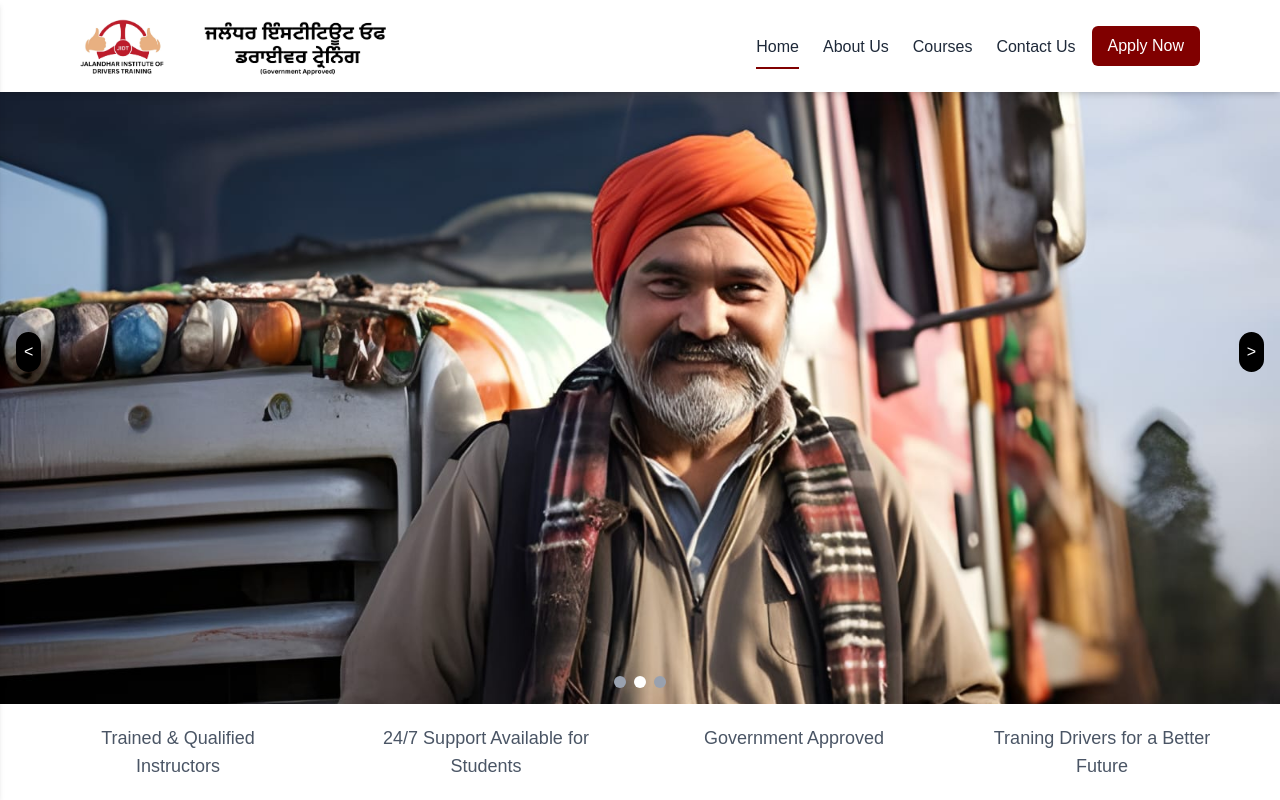
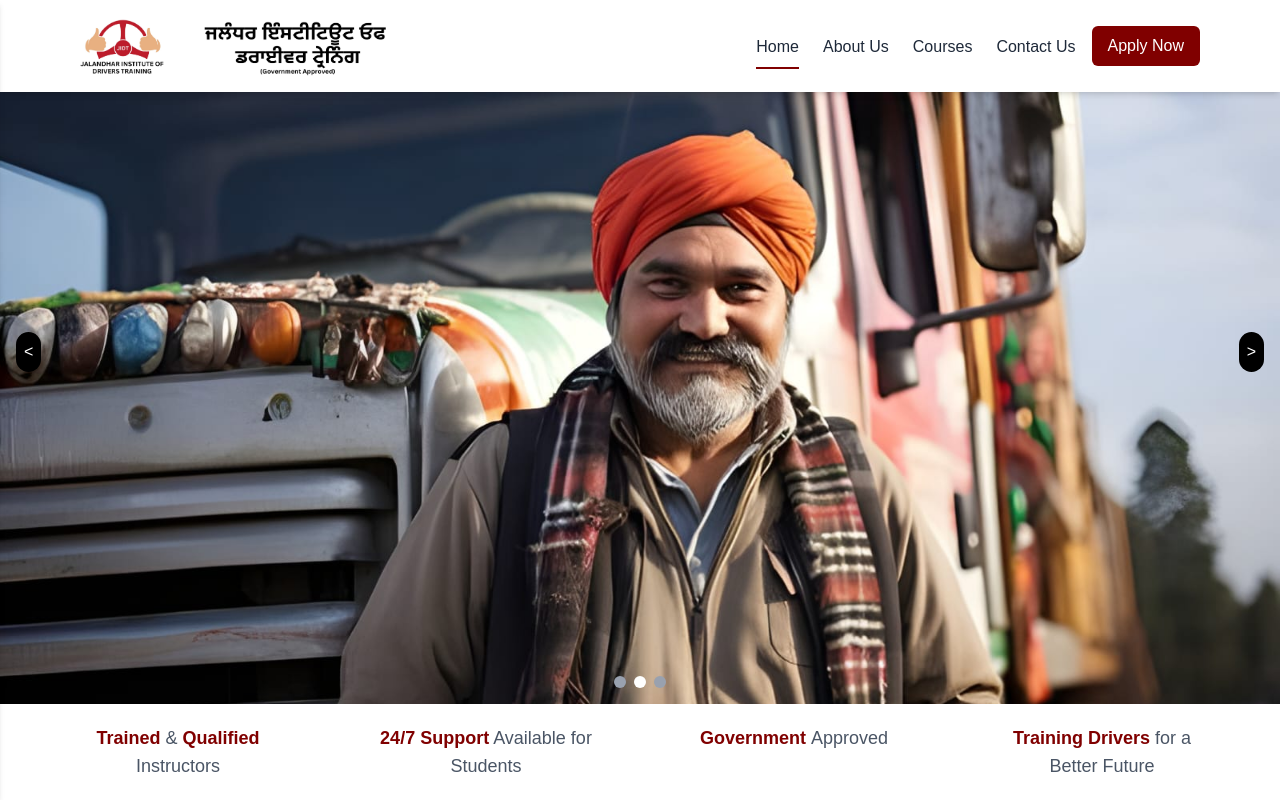
Before and after one commit to vyaparguru/itdc, a Next.js app: page / in a window 1280 px wide. Shown: the top 800 px of the page. Built offline with nearby package versions, Linux system fonts and the light colour scheme.

Commit message:
updated results

```diff
--- a/components/Hero.jsx
+++ b/components/Hero.jsx
@@ -43,7 +43,6 @@ const HeroSection = () => {
               animate={{ opacity: currentSlide === index ? 1 : 0 }}
               exit={{ opacity: 0 }}
             >
-
             </motion.div>
           ))}
         </AnimatePresence>
--- a/components/Results.jsx
+++ b/components/Results.jsx
@@ -11,30 +11,30 @@ const Results = () => {
           <div>
             {/* <span className="text-4xl md:text-5xl font-extrabold text-gray-800">
               <CountUp end={3} duration={2} />
-              <span className="text-[#800000]">Trained & Qualified</span>
+              <span className="font-semibold text-[#800000]">Trained & Qualified</span>
             </span> */}
-            <p className="text-lg text-gray-600">Trained & Qualified Instructors</p>
+            <p className="text-lg text-gray-600"><span className="font-semibold text-[#800000]">Trained</span> & <span className="font-semibold text-[#800000]">Qualified</span> Instructors</p>
           </div>
           <div>
             {/* <span className="text-4xl md:text-5xl font-extrabold text-gray-800">
               <CountUp end={24} duration={2} />
-              <span className="text-[#800000]">/7</span>
+              <span className="font-semibold text-[#800000]">/7</span>
             </span> */}
-            <p className="text-lg text-gray-600">24/7 Support Available for Students </p>
+            <p className="text-lg text-gray-600"><span className="font-semibold text-[#800000]">24/7 Support</span> Available for Students </p>
           </div>
           <div>
             {/* <span className="text-4xl md:text-5xl font-extrabold text-gray-800">
               <CountUp end={100} duration={2} />
-              <span className="text-[#800000]">%</span>
+              <span className="font-semibold text-[#800000]">%</span>
             </span> */}
-            <p className="text-lg text-gray-600">Government Approved</p>
+            <p className="text-lg text-gray-600"><span className="font-semibold text-[#800000]">Government </span> Approved</p>
           </div>
           <div>
             {/* <span className="text-4xl md:text-5xl font-extrabold text-gray-800">
               <CountUp end={200} duration={2} />
-              <span className="text-[#800000]">+</span>
+              <span className="font-semibold text-[#800000]">+</span>
             </span> */}
-            <p className="text-lg text-gray-600">Traning Drivers for a Better Future</p>
+            <p className="text-lg text-gray-600"><span className="font-semibold text-[#800000]">Training Drivers</span> for a Better Future</p>
           </div>
         </div>
       </div>
```
